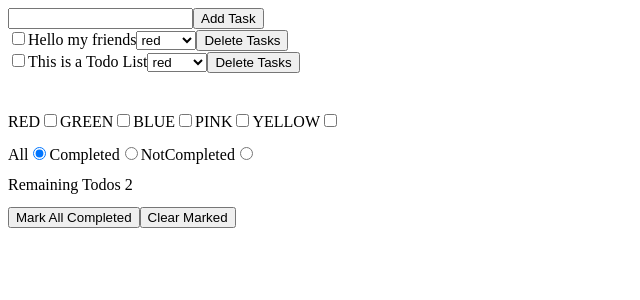
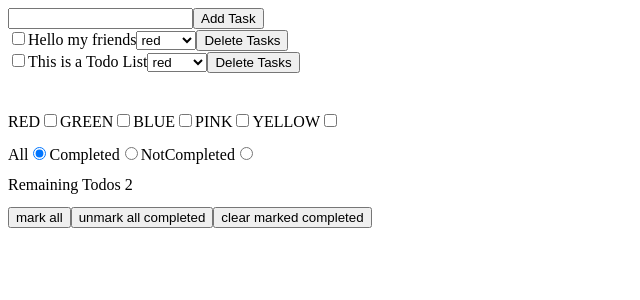
Before and after one commit to isrezaei/TodoList-Redux, a React (Create React App) app: page / in a window 1280 px wide. Shown: the top 300 px of the page, without its empty margins (0-640 px from the left). Built offline with nearby package versions, Linux system fonts and the light colour scheme.

Commit message:
bug fix Mark all Completed

```diff
--- a/src/Footer/Footer.jsx
+++ b/src/Footer/Footer.jsx
@@ -1,6 +1,6 @@
 import {shallowEqual, useDispatch, useSelector} from "react-redux";
 import {PickNewColors, PickNewStatus} from "../FilterDispatchs";
-import {MarkAll , ClearMarked} from "../ToDoDispatchs";
+import {MarkAll, ClearMarked, unMarkAll} from "../ToDoDispatchs";
 import {StatusSource} from "../ProduceFilter";
 
 
@@ -58,6 +58,12 @@ export default function Footer ()
         dispatch(MarkAll())
     }
 
+    const FooterUnMarkAllCompleted = () =>
+    {
+        dispatch(unMarkAll())
+    }
+
+
     const FooterClearMarked = () =>
     {
         dispatch(ClearMarked())
@@ -81,9 +87,12 @@ export default function Footer ()
 
             <div style={{marginTop : '1%'}}>
 
-                <button onClick={()=> FooterMarkAllCompleted()}>Mark All Completed</button>
+                <button onClick={()=> FooterMarkAllCompleted()}>mark all </button>
 
-                <button onClick={()=> FooterClearMarked()}>Clear Marked</button>
+                <button onClick={()=> FooterUnMarkAllCompleted()}>unmark all completed </button>
+
+                <button onClick={()=> FooterClearMarked()}>clear marked completed </button>
+
 
             </div>
 
--- a/src/ProduceToDo.js
+++ b/src/ProduceToDo.js
@@ -35,13 +35,17 @@ export const TodoProducer = produce((state , action)=>{
             state.AllTasks[id_ForToggleComplete].complete = !state.AllTasks[id_ForToggleComplete].complete
             break
         case 'todo/MarkAllCompleted':
-          Object.values(state.AllTasks).forEach(value => value.complete = !value.complete)
+          Object.values(state.AllTasks).forEach(value => value.complete = true)
             break
+
+        case 'todo/unMarkAllCompleted':
+            Object.values(state.AllTasks).forEach(value => value.complete = false)
+            break
+
         case 'todo/ClearMarked':
            Object.values(state.AllTasks).forEach(value => {
                value.complete === true && delete state.AllTasks[value.id]
            })
-
             break
     }
 
--- a/src/ToDoDispatchs.js
+++ b/src/ToDoDispatchs.js
@@ -61,6 +61,15 @@ export const MarkAll = () =>
     }
 }
 
+//Real Dispatch for unMark All Task
+export const unMarkAll = () =>
+{
+    return {
+        type : 'todo/unMarkAllCompleted',
+    }
+}
+
+
 //Real Dispatch for Clear Mark Task
 export const ClearMarked = () =>
 {
```
